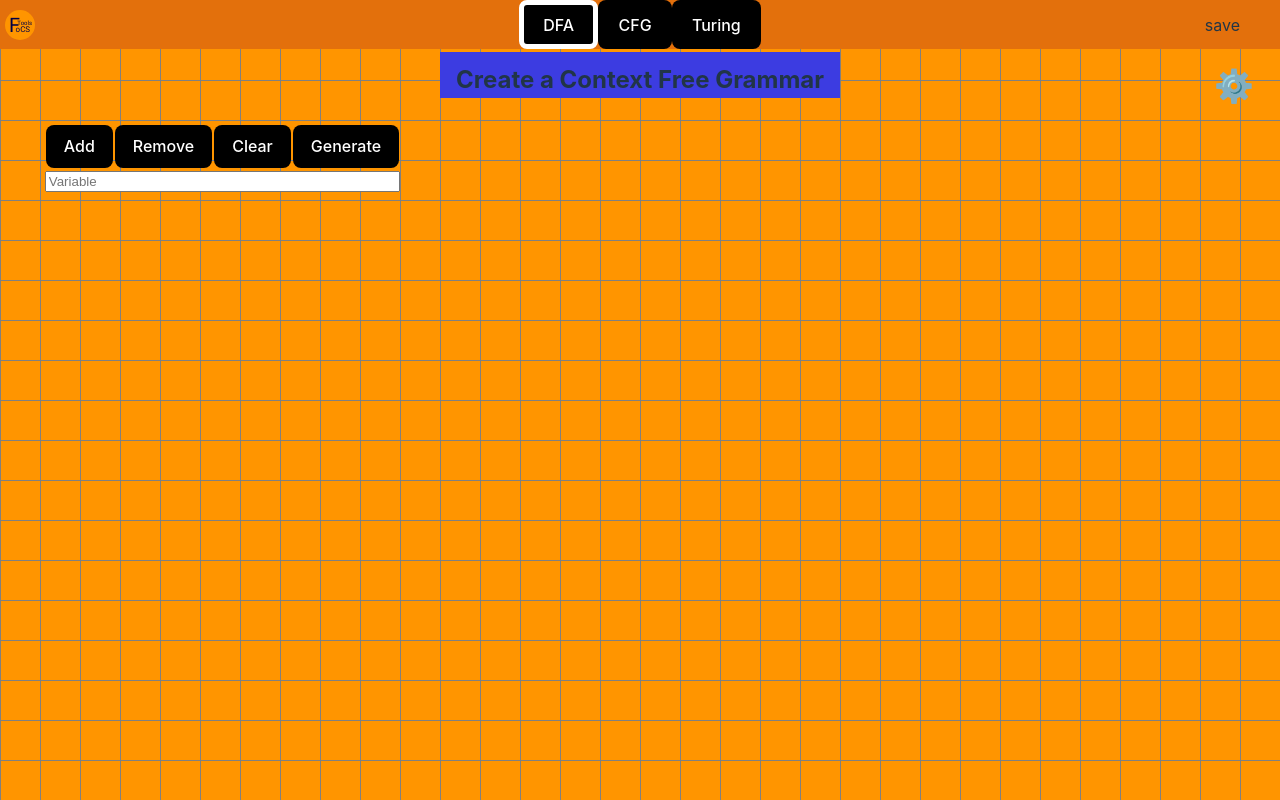
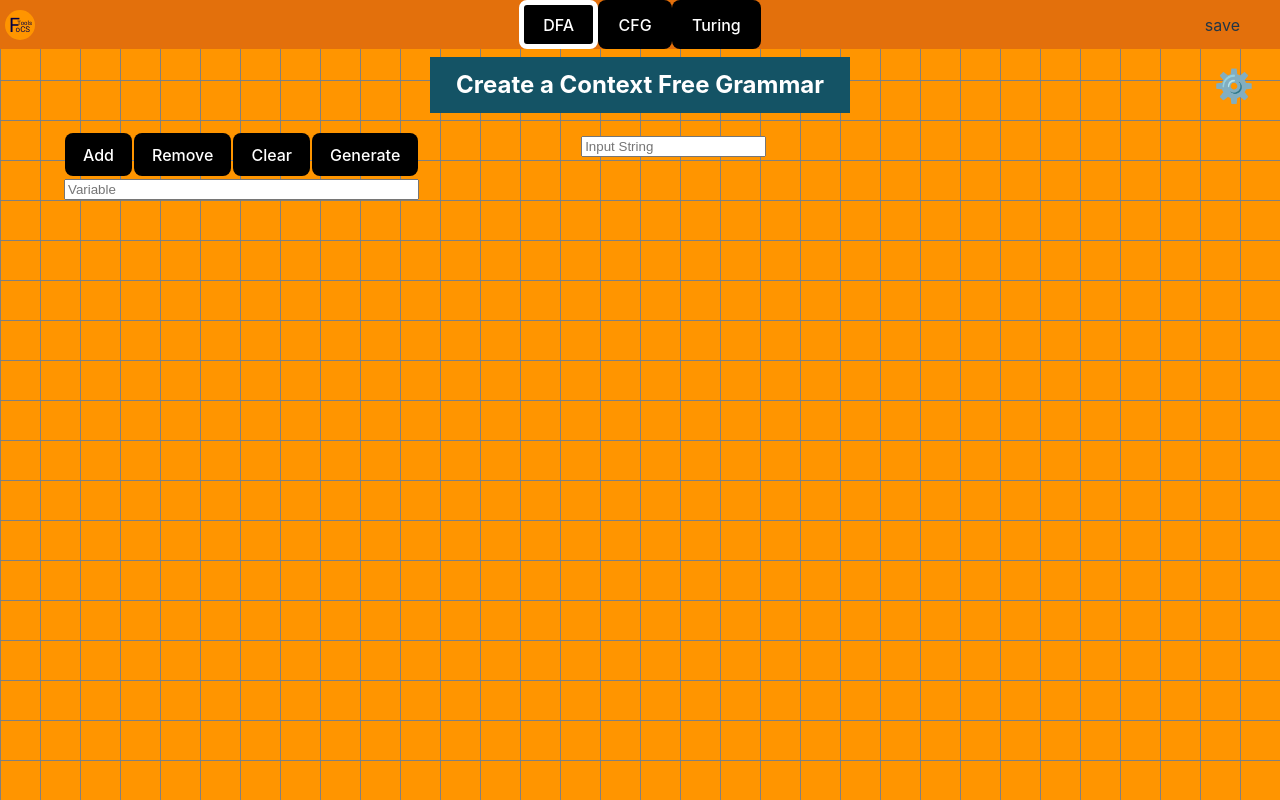
Before and after one commit to aandrepingu/FoCSTools, a React (Vite) app in the folder FoCSTools Site/: page / in a window 1280 px wide. Built offline with nearby package versions, Linux system fonts and the light colour scheme.

Commit message:
Implemented Flexbox main UI Features Color update ( blue -> #145365) Added Placeholder Input button

```diff
--- a/FoCSTools Site/src/pages/CFG.css
+++ b/FoCSTools Site/src/pages/CFG.css
@@ -9,11 +9,9 @@
 
 .CFG_FlexBox_Div {
   top: 10%;
-  position: absolute;
   display: flex;
   flex-direction: column;
   left: 0;
-  margin: 3.5%;
 }
 
 .outputBox {
@@ -40,12 +38,17 @@
 }
 
 .CFG_Text_Div {
-  padding-top: 10px;
+  margin-top: 25px;
+  padding: 10px;
   width: 400px;
-  background-color: rgb(60, 60, 225);
+  background-color: #145365;
+  color: white;
+  display: inline-block;
 }
 
 .CFG_Button_Div {
+  justify-content: center;
+
   position: relative;
   display: flex;
   flex-direction: row;
@@ -131,3 +134,20 @@ button {
   justify-self: center;
   padding: 0;
 }
+.CFGcontrols{
+    display: flex;
+    flex-direction: row;
+    flex-wrap: wrap;
+    align-content: space-around;
+    justify-content: space-between;
+    width: 90vw;
+}
+
+.outputBox > h2 {
+  padding-left: 10px;
+  padding-right: 10px;
+}
+
+#root {
+  max-width: calc(100vw - 4rem)
+}
--- a/FoCSTools Site/src/pages/CFG.tsx
+++ b/FoCSTools Site/src/pages/CFG.tsx
@@ -281,7 +281,8 @@ export default function CFG() {
   return (
     <>
       <h2 className="CFG_Text_Div">Create a Context Free Grammar</h2>
-      <div className="CFG_FlexBox_Div">
+      <div className="CFGcontrols">
+      <div className="CFG_FlexBox_Div" style={{flexBasis: "25%","marginBottom":"10px"}}>
         <div className="CFG_Button_Div">
           <button onClick={onAdd}>Add</button>
           <button onClick={onRemove}>Remove</button>
@@ -314,7 +315,16 @@ export default function CFG() {
           ))}
         </div>
       </div>
-
+      <div> <input type="text" placeholder="Input String" name="" id="" /></div>
+      <div style={{flexBasis: "25%"}}>
+      {generated && (
+        <div className="outputBox">
+          {Array.from(CFGOutArray).map((s, ind) => {
+            return <h2 key={ind}>{s}</h2>;
+          })}
+        </div>
+      )}</div>
+      </div>
       {showSettings && (
         <div className="settingsBox">
           <div className="setting">
@@ -378,13 +388,7 @@ export default function CFG() {
           ⚙️
         </button>
       </div>
-      {generated && (
-        <div className="outputBox">
-          {Array.from(CFGOutArray).map((s, ind) => {
-            return <h2 key={ind}>{s}</h2>;
-          })}
-        </div>
-      )}
+
     </>
   );
 }
```
